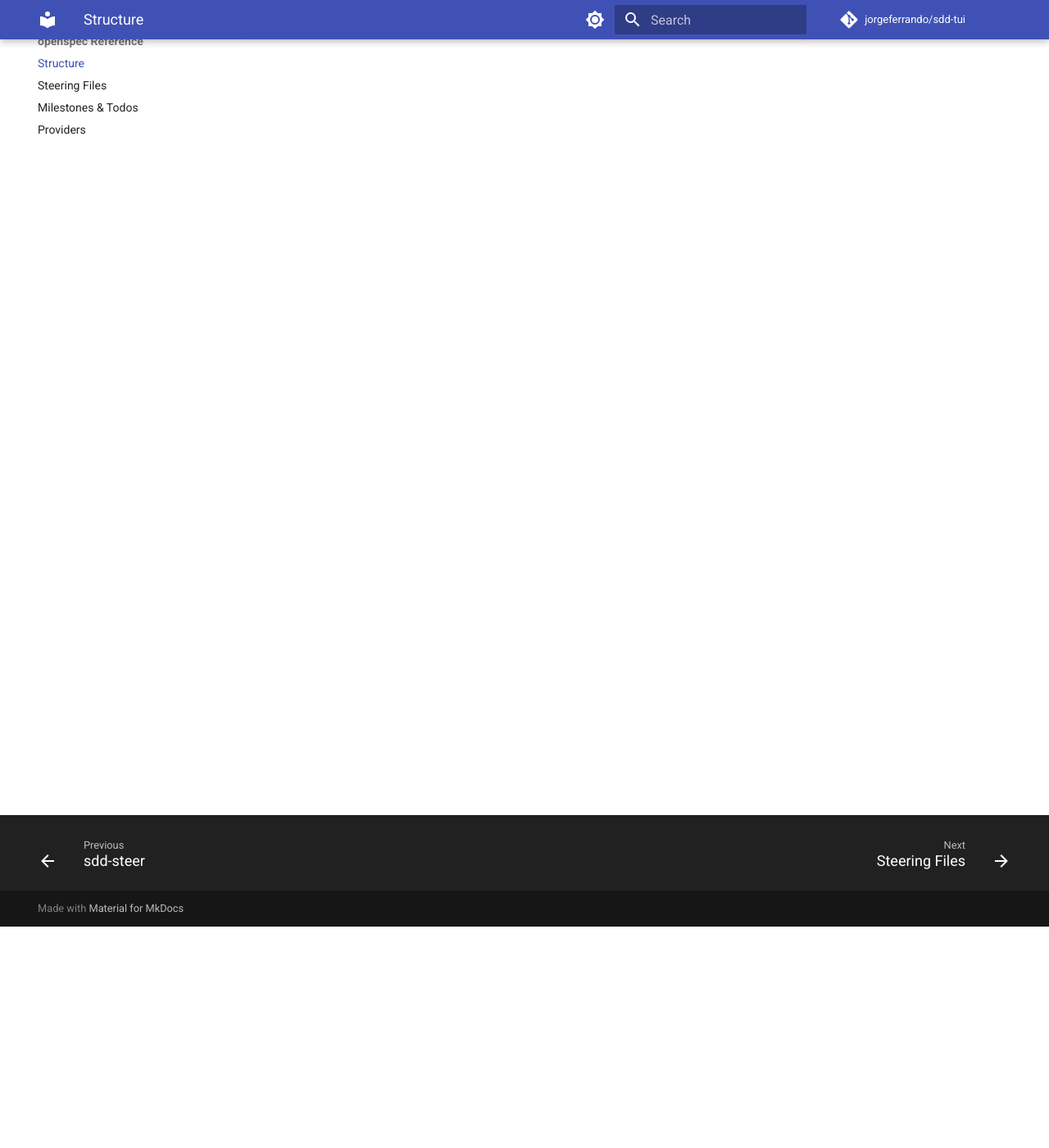
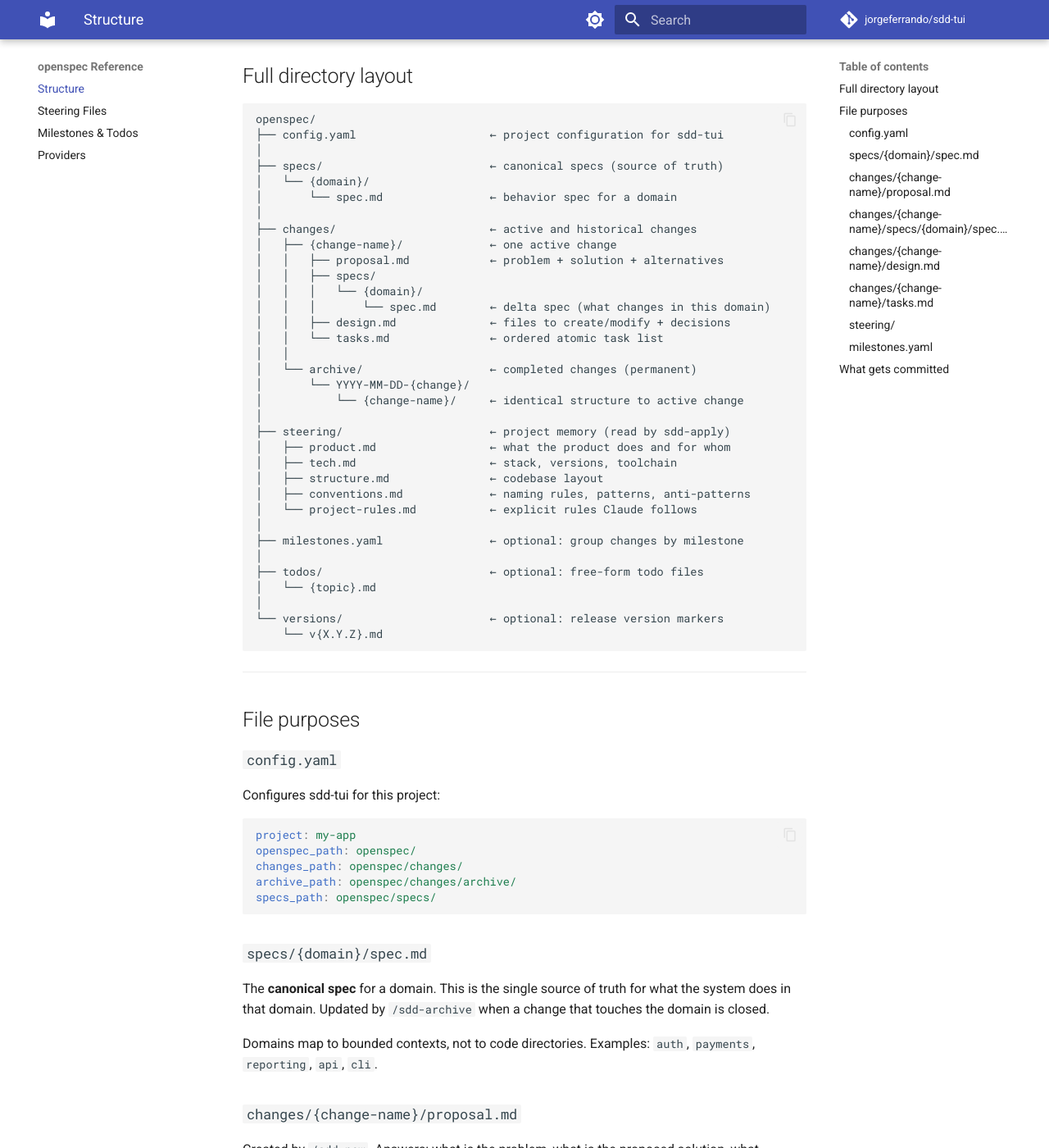
Before and after one commit to jorgeferrando/sdd-tui, an MkDocs documentation site: the page built from docs/openspec/structure.md, in a window 1280 px wide and 1400 px high, scrolled down 270 px. Shown: the whole window at 82% size. Built offline with MkDocs 1.6.1 and Material for MkDocs 9.7.7, drawn with Linux system fonts in a browser that asks for light colours; comment, search, counter and statistics services are not loaded; some of the changed text lies outside the part shown.

Commit message:
[docs-site-content] Add openspec directory structure reference
Co-Authored-By: Claude Sonnet 4.6 <noreply@anthropic.com>

````diff
--- a/docs/openspec/structure.md
+++ b/docs/openspec/structure.md
@@ -1,4 +1,98 @@
 # openspec/ Structure
 
-!!! note "Coming soon"
-    This page is part of the next documentation update.
+`openspec/` is the living documentation directory for your project. It lives alongside your source code and should be committed to your repository.
+
+---
+
+## Full directory layout
+
+```
+openspec/
+├── config.yaml                    ← project configuration for sdd-tui
+│
+├── specs/                         ← canonical specs (source of truth)
+│   └── {domain}/
+│       └── spec.md                ← behavior spec for a domain
+│
+├── changes/                       ← active and historical changes
+│   ├── {change-name}/             ← one active change
+│   │   ├── proposal.md            ← problem + solution + alternatives
+│   │   ├── specs/
+│   │   │   └── {domain}/
+│   │   │       └── spec.md        ← delta spec (what changes in this domain)
+│   │   ├── design.md              ← files to create/modify + decisions
+│   │   └── tasks.md               ← ordered atomic task list
+│   │
+│   └── archive/                   ← completed changes (permanent)
+│       └── YYYY-MM-DD-{change}/
+│           └── {change-name}/     ← identical structure to active change
+│
+├── steering/                      ← project memory (read by sdd-apply)
+│   ├── product.md                 ← what the product does and for whom
+│   ├── tech.md                    ← stack, versions, toolchain
+│   ├── structure.md               ← codebase layout
+│   ├── conventions.md             ← naming rules, patterns, anti-patterns
+│   └── project-rules.md           ← explicit rules Claude follows
+│
+├── milestones.yaml                ← optional: group changes by milestone
+│
+├── todos/                         ← optional: free-form todo files
+│   └── {topic}.md
+│
+└── versions/                      ← optional: release version markers
+    └── v{X.Y.Z}.md
+```
+
+---
+
+## File purposes
+
+### `config.yaml`
+
+Configures sdd-tui for this project:
+
+```yaml
+project: my-app
+openspec_path: openspec/
+changes_path: openspec/changes/
+archive_path: openspec/changes/archive/
+specs_path: openspec/specs/
+```
+
+### `specs/{domain}/spec.md`
+
+The **canonical spec** for a domain. This is the single source of truth for what the system does in that domain. Updated by `/sdd-archive` when a change that touches the domain is closed.
+
+Domains map to bounded contexts, not to code directories. Examples: `auth`, `payments`, `reporting`, `api`, `cli`.
+
+### `changes/{change-name}/proposal.md`
+
+Created by `/sdd-new`. Answers: what is the problem, what is the proposed solution, what alternatives were considered, and what does success look like.
+
+### `changes/{change-name}/specs/{domain}/spec.md`
+
+A **delta spec** — it describes only what changes in this domain for this change. After archive, it merges into the canonical spec.
+
+### `changes/{change-name}/design.md`
+
+Created by `/sdd-design` (via `/sdd-continue`). Lists all files to create or modify, with their purpose. Includes a Mermaid diagram if ≥3 components interact.
+
+### `changes/{change-name}/tasks.md`
+
+Created by `/sdd-tasks`. Each task is one file, one commit. Marks progress with `[x]` / `[ ]`. Also records bugs and improvements discovered during implementation.
+
+### `steering/`
+
+See [Steering Files →](steering.md)
+
+### `milestones.yaml`
+
+Optional. Groups changes under milestones for sdd-tui's EpicsView. See [Milestones & Todos →](milestones.md)
+
+---
+
+## What gets committed
+
+`openspec/` should always be committed. It's project documentation, not a build artifact.
+
+The exception: if your project uses Claude Code in a shared environment, you may want to exclude `openspec/steering/` from the repo (steering files may contain internal conventions). Use `.gitignore` or `.git/info/exclude` for that.
````
